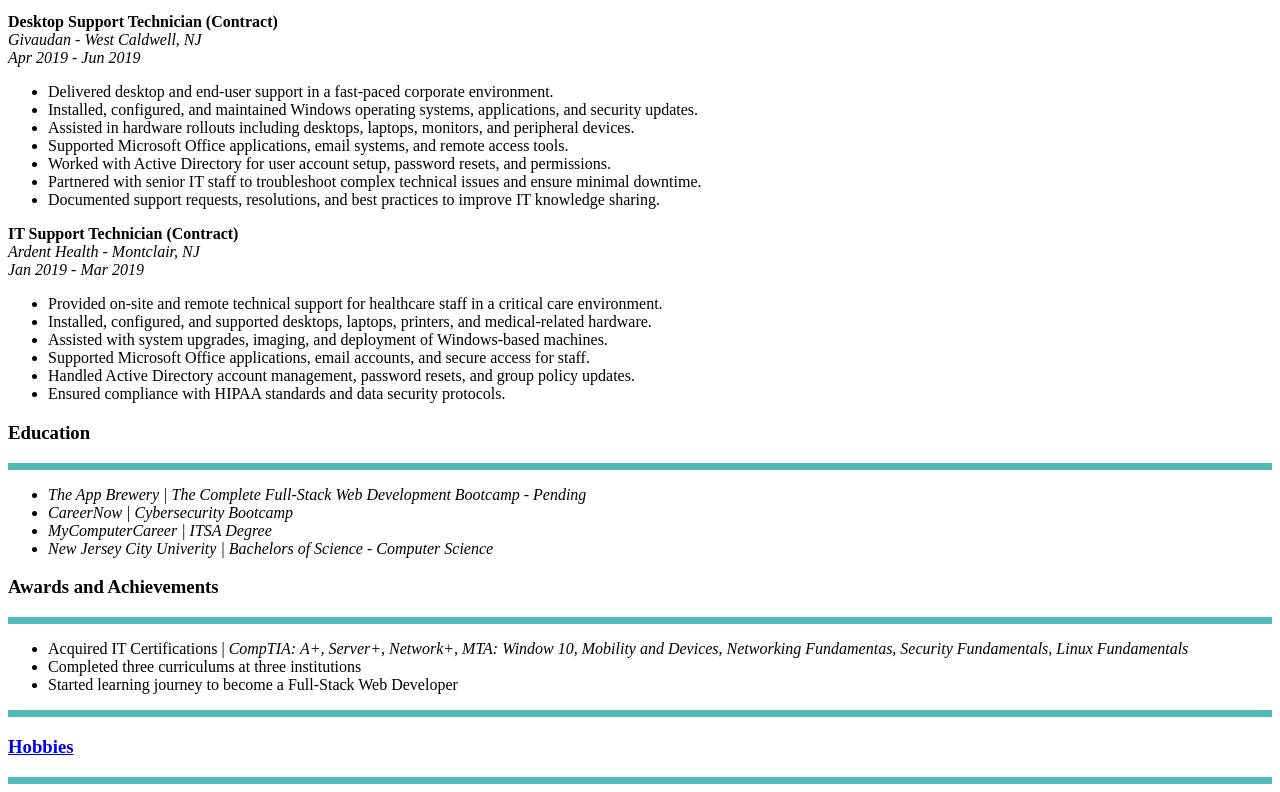
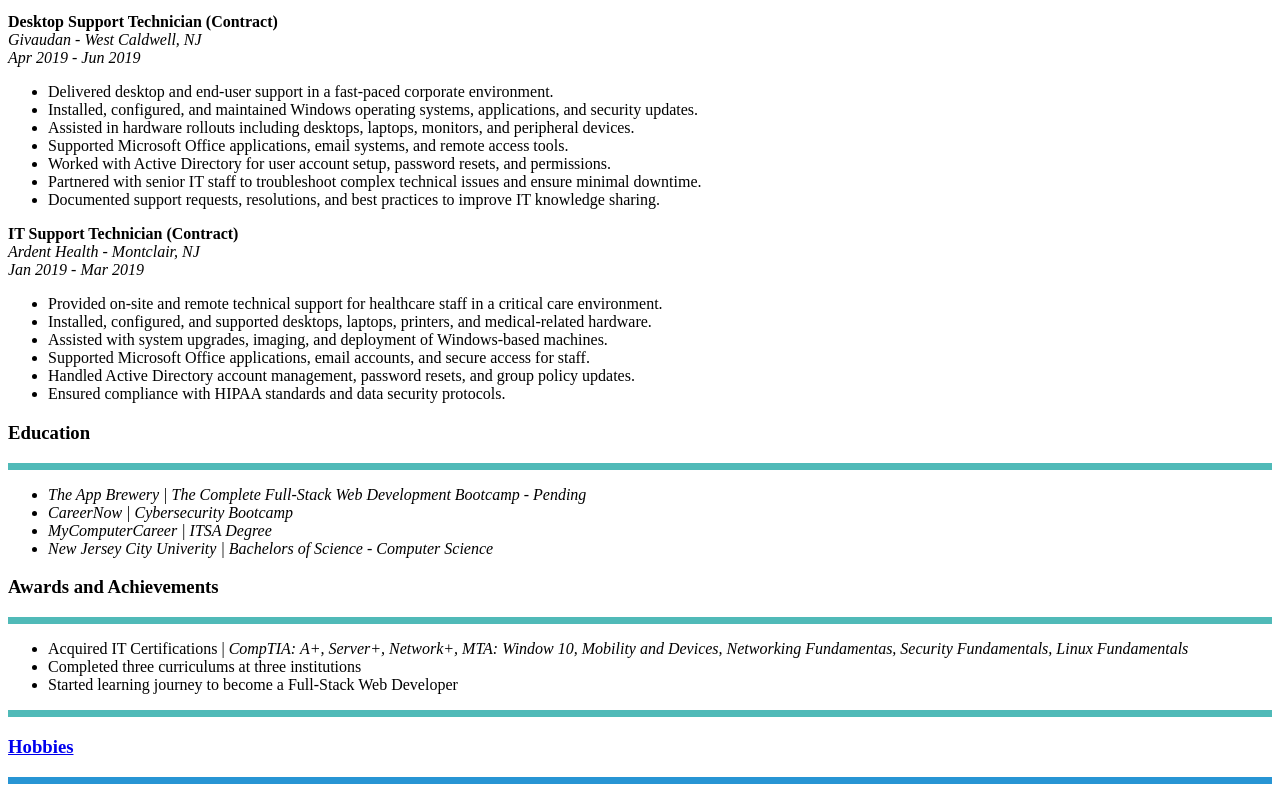
Before and after one commit to tomasuki7/html-Capstone-Project, a plain HTML site: page index.html in a window 1280 px wide. Shown: the part 1488-2280 px from the top of the page. Drawn offline with Linux system fonts and the light colour scheme.

Commit message:
Update index.html

```diff
--- a/index.html
+++ b/index.html
@@ -132,6 +132,6 @@
         <li>Started learning journey to become a Full-Stack Web Developer</li>
     </ul>
     <hr size="7" color="50BAB8"/>
-    <a href="./Public/hobbies.html"><h3>Hobbies</h3></a><hr size="7" color="50BAB8"/>
+    <a href="./Public/hobbies.html"><h3>Hobbies</h3></a><hr size="7" color="2895D4"/>
 </body>
 </html>
```
